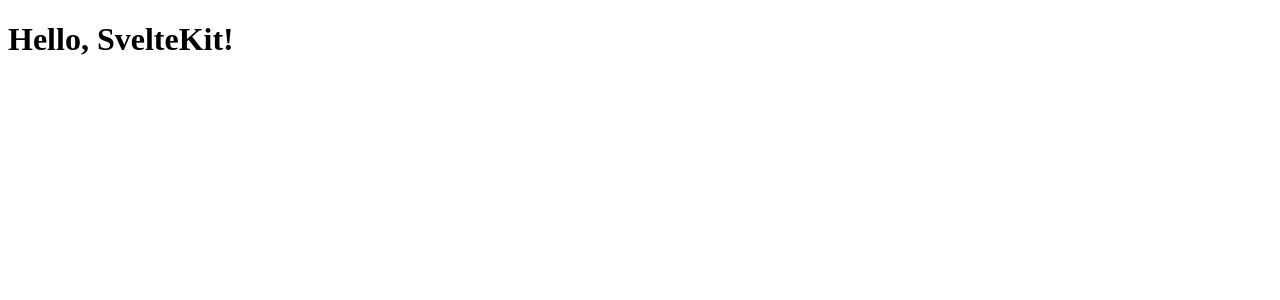
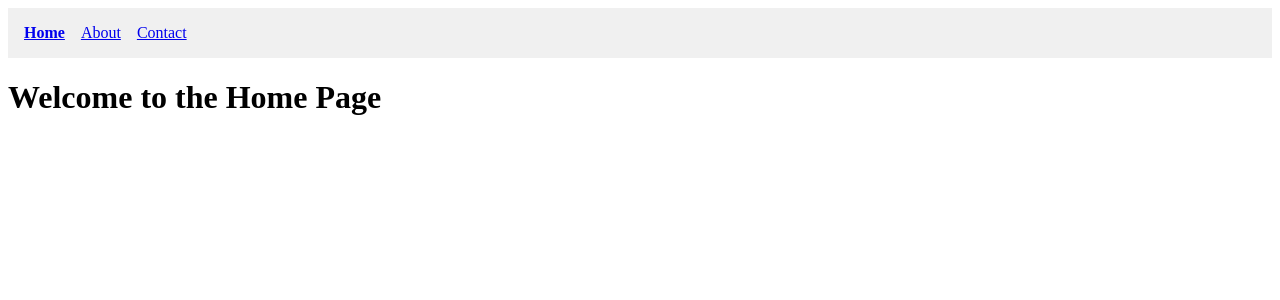
Before and after one commit to MattThePerson/CandyPopVideo_v2, a SvelteKit app in the folder frontend/: page / in a window 1280 px wide. Shown: the top 300 px of the page. Built offline with nearby package versions, Linux system fonts and the light colour scheme.

Commit message:
[frontend] added more pages and basic header

```diff
--- a/frontend/src/app.html
+++ b/frontend/src/app.html
@@ -4,6 +4,7 @@
 		<meta charset="utf-8" />
 		<link rel="icon" href="%sveltekit.assets%/favicon.png" />
 		<meta name="viewport" content="width=device-width, initial-scale=1" />
+		<title>Minimal Svelte SSG App</title>
 		%sveltekit.head%
 	</head>
 	<body data-sveltekit-preload-data="hover">
--- /dev/null
+++ b/frontend/src/lib/components/Header.svelte
@@ -0,0 +1,21 @@
+<script>
+    import { page } from "$app/stores";
+</script>
+
+<nav>
+    <a href="/"         class:active={$page.url.pathname === "/"}>Home</a>
+    <a href="/about"    class:active={$page.url.pathname === "/about"}>About</a>
+    <a href="/contact"  class:active={$page.url.pathname === "/contact"}>Contact</a>
+</nav>
+
+<style>
+    nav {
+        display: flex;
+        gap: 1rem;
+        padding: 1rem;
+        background-color: #f0f0f0;
+    }
+    .active {
+        font-weight: bold;
+    }
+</style>
--- /dev/null
+++ b/frontend/src/routes/+layout.svelte
@@ -0,0 +1,6 @@
+<script>
+    import Header from '$lib/components/Header.svelte';
+</script>
+
+<Header />
+<slot />
--- a/frontend/src/routes/+page.svelte
+++ b/frontend/src/routes/+page.svelte
@@ -1,5 +1 @@
-<script>
-    console.log("This should log in the browser");
-</script>
-
-<h1>Hello, SvelteKit!</h1>
+<h1>Welcome to the Home Page</h1>
--- /dev/null
+++ b/frontend/src/routes/about/+page.svelte
@@ -0,0 +1,2 @@
+<h1>About Us</h1>
+<p>This is the about page.</p>
--- /dev/null
+++ b/frontend/src/routes/contact/+page.svelte
@@ -0,0 +1,2 @@
+<h1>Contact Us</h1>
+<p>This is the contact page.</p>
```
Also changed, not shown: frontend/src/routes/+layout.ts (renamed from frontend/src/routes/+layout.js), 1 other file (tests, documents, lock files or other folders).
